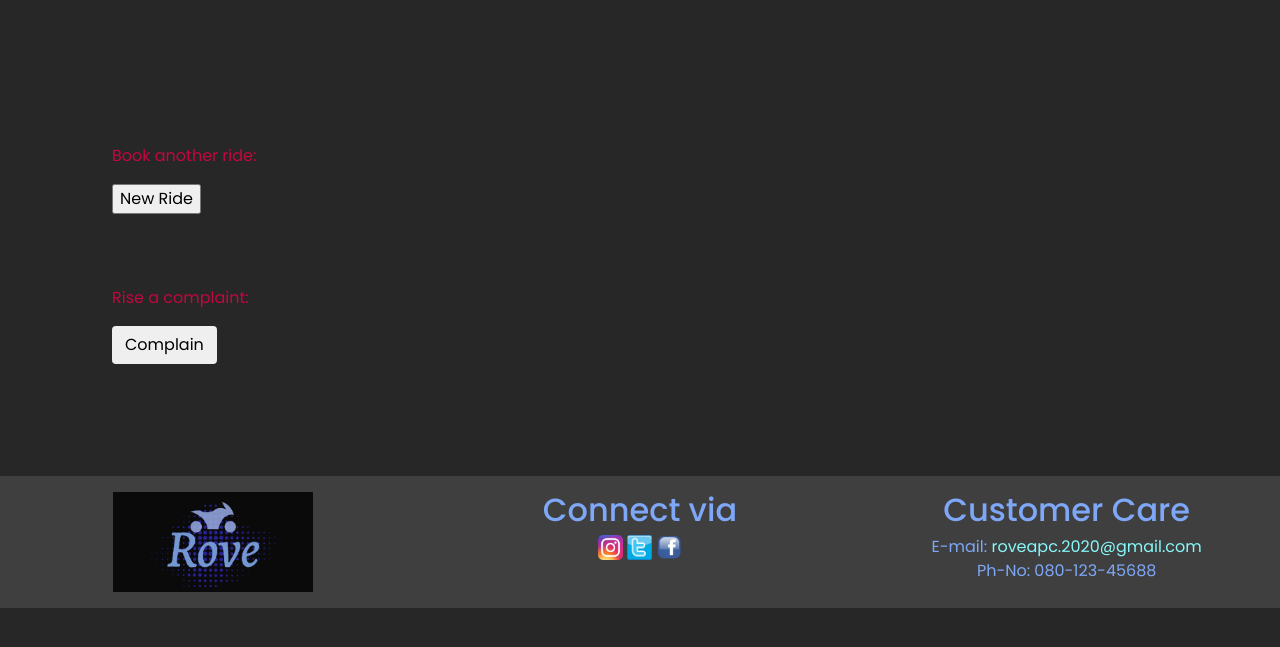
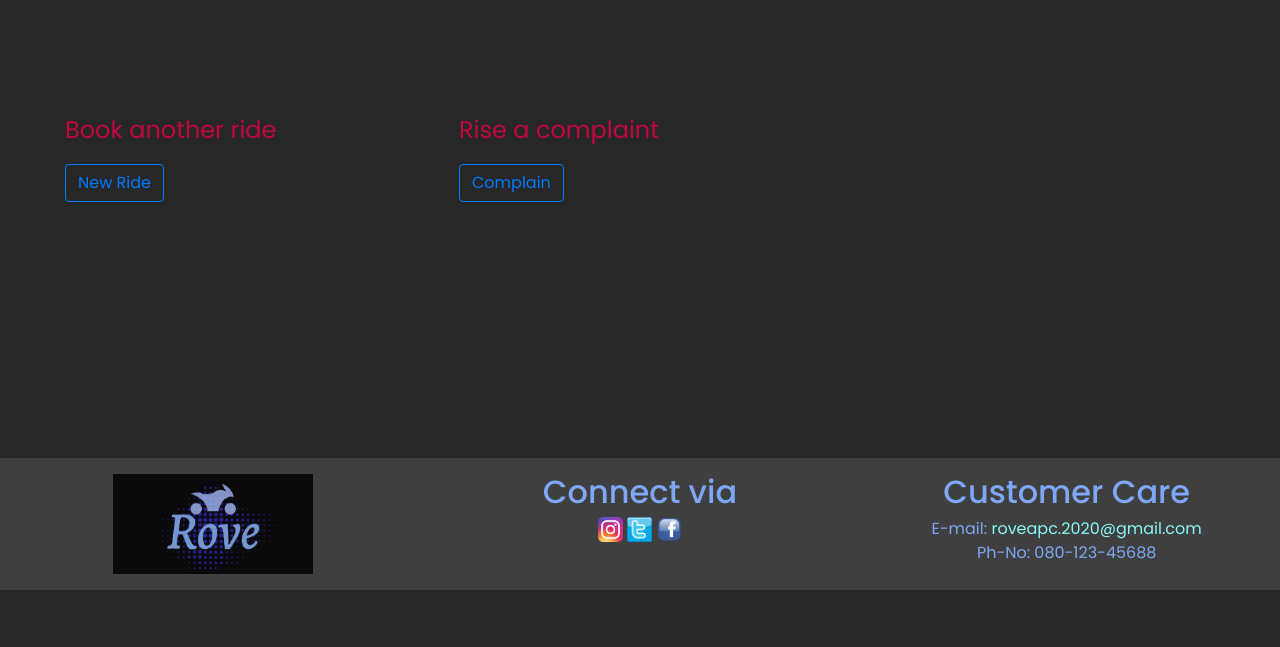
Before and after one commit to Praneeth2k/Rove, a Flask app: page /done in a window 1280 px wide. Shown: the part 132-779 px from the top of the page. Run offline with Flask 2, Linux system fonts and the light colour scheme; the visitor is signed in with stand-in values (Sample User, id 1); some libraries are stand-ins or nearby versions.

Commit message:
changed done

```diff
--- a/Project/templates/done.html
+++ b/Project/templates/done.html
@@ -31,18 +31,23 @@
     {% endblock %}
 {% block body %}
 <!--Body-->
-    <div style = "padding: 7rem;">
+    <div style = "padding: 4rem; padding-bottom: 15rem;">
         <form action = "/done", method = "POST">
-            <div>
-                <p>Book another ride:</p> <input type = "submit" name = "btn" value = "New Ride">
+
+            <div class = "row">
+                <div class = "col-md-4 col-lg-4 col-xl-4">
+                    <p style = "font-size: 1.5rem">Book another ride</p> <input type = "submit" name = "btn" class = "btn btn-outline-primary" value = "New Ride">
+                </div>
+
+                <div class = "col-md-3 col-lg-3 col-xl-5">
+                    <p id = "dont-hide" class = "op2" style = "font-size: 1.5rem;">Rise a complaint </p><button id = "dont-hide-me" class = "op2 btn btn-outline-primary" type = 'button' onclick = "func()">Complain</button>
+                    <textarea class = "hide op1 op2" name = "complaint" cols = 30 rows = 10 placeholder = "Type your complaint here"></textarea><br>
+                    <input type = "submit" name = "btn" value = "Submit complaint" class="hide op1 op2 btn btn-outline-primary">
+                    <p class = "op1">{{ message }}</p>
+                </div>
+
             </div>
-            <br><br><br>
-            <div>
-                <p id = "dont-hide" class = "op2">Rise a complaint: </p><button id = "dont-hide-me" class = "op2 btn btn primary" type = 'button' onclick = "func()">Complain</button>
-                <textarea class = "hide op1 op2" name = "complaint" cols = 30 rows = 10 placeholder = "Type your complaint here"></textarea>
-                <input type = "submit" name = "btn" value = "comp" class="hide op1 op2 btn btn-outline-primary">
-                <p class = "op1">{{ message }}</p>
-            </div>
+
 
         </form>
     </div>
@@ -72,7 +77,6 @@
    		    for (var i = 0; i < x.length; i++){
        		    x[i].style.display = "inline";
 		    }
-            document.getElementById("dont-hide").style.display = 'none';
             document.getElementById("dont-hide-me").style.display = 'none';
         }
 
```
